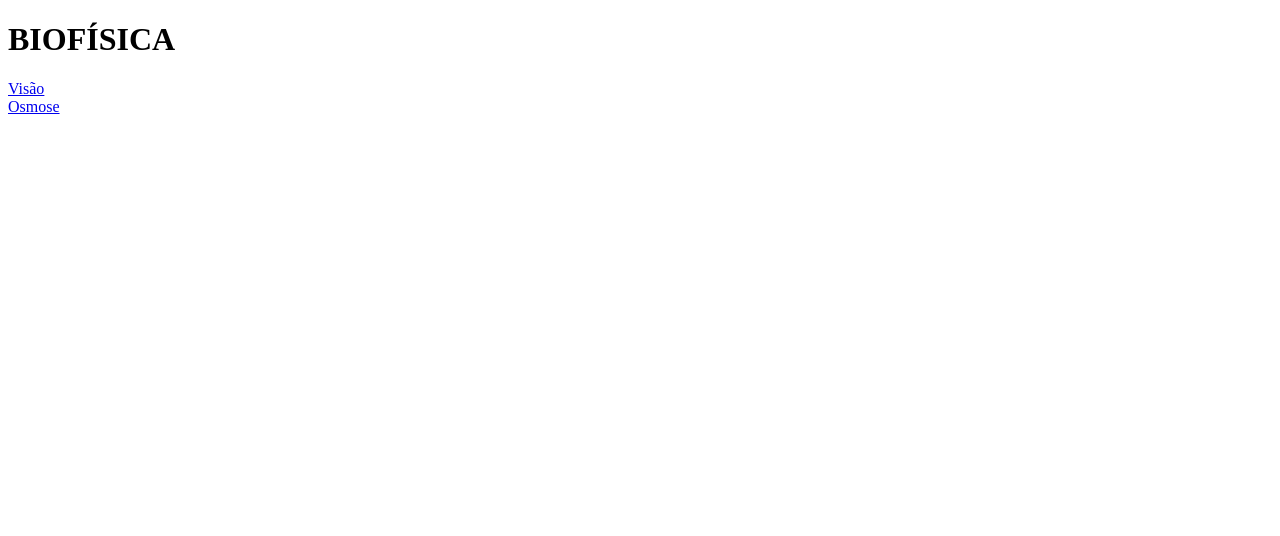
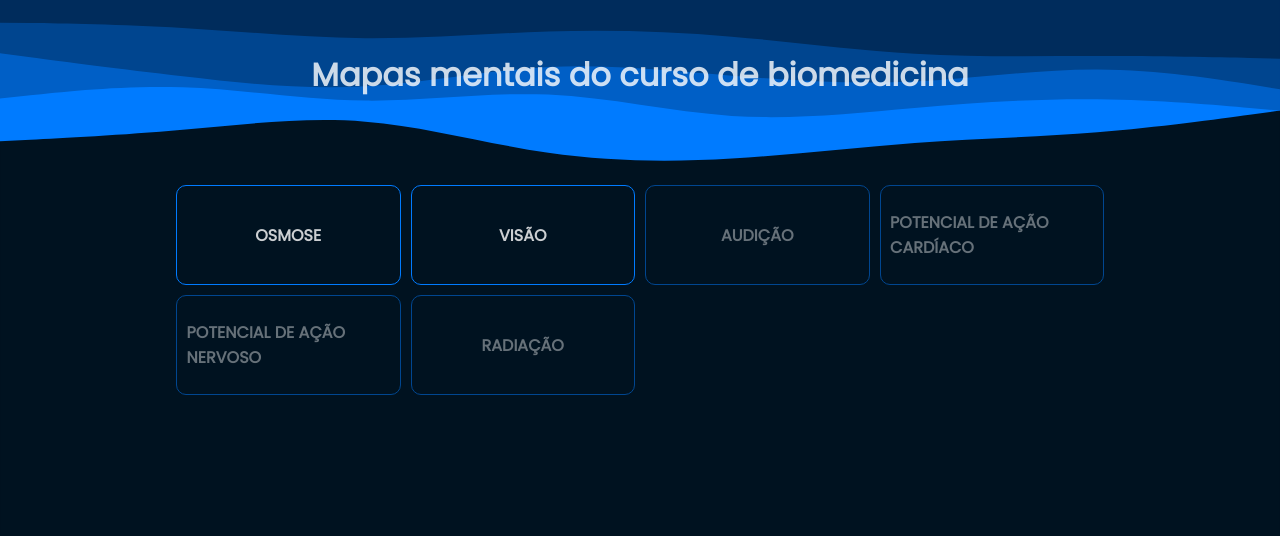
Before and after one commit to Mayara-Souza/Biofisica, a plain HTML site: page index.html in a window 1280 px wide. Drawn offline with Linux system fonts and the light colour scheme; files that its build step writes are made by us from their sources.

Commit message:
final biofisica page

```diff
--- a/index.html
+++ b/index.html
@@ -3,13 +3,71 @@
 <head>
     <meta charset="UTF-8">
     <meta name="viewport" content="width=device-width, initial-scale=1.0">
+    <link rel="preconnect" href="https://fonts.googleapis.com">
+    <link rel="preconnect" href="https://fonts.gstatic.com" crossorigin>
+    <link href="https://fonts.googleapis.com/css2?family=Poppins&display=swap" rel="stylesheet">
+    <link rel="stylesheet" href="./CSS/main.css">
     <title>BIOFÍSICA</title>
 </head>
 <body>
-    <h1>BIOFÍSICA</h1>
-    <a href="./visao.html">Visão</a>
-    <br>
-    <a href="./osmose.html">Osmose</a>
+    <!DOCTYPE html>
+<html>
+<head>
+</head>
+<body>
+  <div class="container">
+    <header id="header_area">
+        <img src="wave.svg" alt="">
+        <h1>Mapas mentais do curso de biomedicina</h1>
+    </header>
+
+
+    <main class="cards">
+        <a href="./biofisica/osmose.html">
+            <div class="card">
+                <h2>OSMOSE</h2>
+                <span>Ver mapa</span>
+            </div>
+        </a>
+
+        <a href="./biofisica/visao.html">
+            <div class="card">
+                <h2>VISÃO</h2>
+                <span>Ver mapa</span>
+            </div>
+        </a>
+
+        <a href="#" aria-current="page">
+            <div class="card">
+                <h2>AUDIÇÃO</h2>
+                <span>Em breve</span>
+            </div>
+        </a>
+
+        <a href="#" aria-current="page">
+            <div class="card">
+                <h2>Potencial de ação cardíaco</h2>
+                <span>Em breve</span>
+            </div>
+        </a>
+
+        <a href="#" aria-current="page">
+            <div class="card">
+                <h2>Potencial de ação nervoso</h2>
+                <span>Em breve</span>
+            </div>
+        </a>
+
+        <a href="#" aria-current="page">
+            <div class="card">
+                <h2>RADIAÇÃO</h2>
+                <span>Em breve</span>
+            </div>
+        </a>
+    </main>
+  </div>
+</body>
+</html>
 
 </body>
 </html>
--- /dev/null
+++ b/main.css
@@ -0,0 +1,105 @@
+* {
+  margin: 0;
+  padding: 0;
+  box-sizing: border-box;
+  scroll-behavior: smooth;
+  background-color: #001220;
+  font-family: "Poppins", sans-serif;
+}
+
+#header_area {
+  width: 100vw;
+  position: relative;
+  height: 150px;
+  margin-bottom: 1.2rem;
+  display: flex;
+  align-items: center;
+  justify-content: center;
+}
+
+#header_area img{
+  position: absolute;
+  top: 0;
+  width: 100vw;
+}
+
+#header_area h1 {
+  position: relative;
+  color: rgba(255, 255, 255, 0.8);
+  z-index: 1;
+  font-family: inherit;
+  background-color: transparent;
+}
+
+/* container de cards */
+.container .cards {
+  position: relative;
+  z-index: 999;
+  display: grid;
+  align-items: center;
+  justify-content: center;
+  padding: 1rem;
+  gap: 10px;
+  width: 100vw;
+  /* link ao redor de cada card*/
+  /* Estilos para o card */
+}
+.container .cards a:link {
+  text-decoration: none;
+}
+.container .cards a[aria-current=page] {
+  pointer-events: none;
+  cursor: not-allowed;
+  text-decoration: none;
+  opacity: 0.5;
+}
+.container .cards .card {
+  color: rgba(255, 255, 255, 0.8);
+  width: 100%;
+  height: 100px;
+  padding: 0.6rem;
+  border: 1px solid #007bff;
+  border-radius: 10px;
+  background-color: transparent;
+  transition: transform 0.3s;
+  display: flex;
+  align-items: center;
+  justify-content: center;
+  flex-direction: column;
+  cursor: pointer;
+}
+.container .cards .card h2 {
+  text-transform: uppercase;
+  font-size: 1rem;
+}
+.container .cards .card a:visited {
+  color: inherit;
+}
+.container .cards .card span:first-of-type {
+  font-size: 0.6rem, box-shadow 0.3s;
+  display: none;
+}
+.container .cards .card:hover {
+  transform: scale(1.2);
+  box-shadow: 0 0 10px rgba(0, 0, 0, 0.3);
+}
+.container .cards .card:hover span:first-of-type {
+  display: block;
+}
+
+@media screen and (min-width: 768px) {
+  .container .cards {
+    grid-template-columns: repeat(4, 1fr);
+    max-width: 960px;
+    margin-left: auto;
+    margin-right: auto;
+  }
+}
+@media screen and (max-width: 767px) {
+  .card {
+    width: 100%;
+  }
+  h2 {
+    font-size: 1.2rem;
+  }
+}/*# sourceMappingURL=main.css.map */
```
Also changed, not shown: wave.svg (added), 1 other file.
